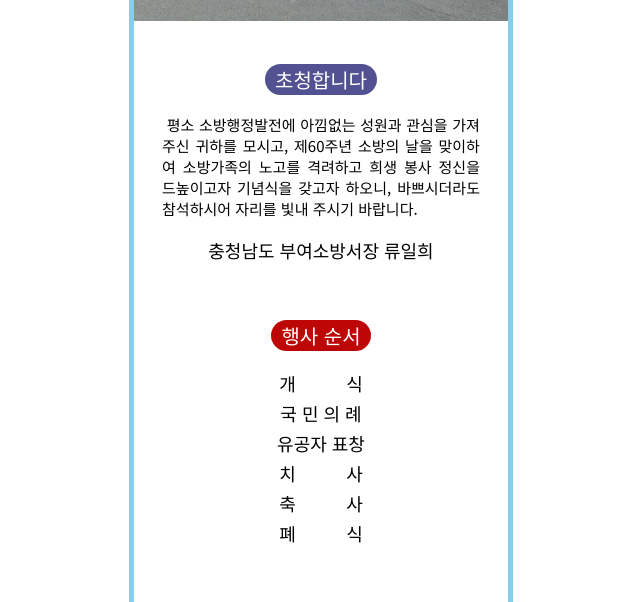
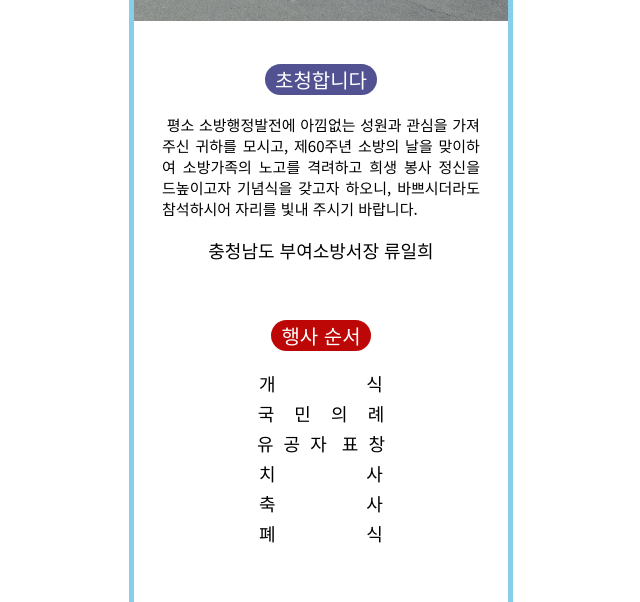
Before and after one commit to sihan827/fireforce-day-invitation, a plain HTML site: page index.html in a window 1280 px wide. Shown: the part 686-1288 px from the top of the page, without its empty margins (319-959 px from the left). Drawn offline with Linux system fonts and the light colour scheme; a web font is replaced by a local one.

Commit message:
modify timeline indent

```diff
--- a/index.html
+++ b/index.html
@@ -34,12 +34,12 @@
                 <span class="festival" id="label">행사 순서</span>
                 <center>
                     <p class="timeline">
-                        개&nbsp;&nbsp;&nbsp;&nbsp;&nbsp;&nbsp;&nbsp;&nbsp;&nbsp;&nbsp;식<br>
-                        국&nbsp;민&nbsp;의&nbsp;례<br>
-                        유공자 표창<br>
-                        치&nbsp;&nbsp;&nbsp;&nbsp;&nbsp;&nbsp;&nbsp;&nbsp;&nbsp;&nbsp;사<br>
-                        축&nbsp;&nbsp;&nbsp;&nbsp;&nbsp;&nbsp;&nbsp;&nbsp;&nbsp;&nbsp;사<br>
-                        폐&nbsp;&nbsp;&nbsp;&nbsp;&nbsp;&nbsp;&nbsp;&nbsp;&nbsp;&nbsp;식
+                        개&nbsp;&nbsp;&nbsp;&nbsp;&nbsp;&nbsp;&nbsp;&nbsp;&nbsp;&nbsp;&nbsp;&nbsp;&nbsp;&nbsp;&nbsp;&nbsp;&nbsp;&nbsp;식<br>
+                        국&nbsp;&nbsp;&nbsp;&nbsp;민&nbsp;&nbsp;&nbsp;&nbsp;의&nbsp;&nbsp;&nbsp;&nbsp;례<br>
+                        유&nbsp;&nbsp;공&nbsp;&nbsp;자&nbsp;&nbsp;&nbsp;표&nbsp;&nbsp;창<br>
+                        치&nbsp;&nbsp;&nbsp;&nbsp;&nbsp;&nbsp;&nbsp;&nbsp;&nbsp;&nbsp;&nbsp;&nbsp;&nbsp;&nbsp;&nbsp;&nbsp;&nbsp;&nbsp;사<br>
+                        축&nbsp;&nbsp;&nbsp;&nbsp;&nbsp;&nbsp;&nbsp;&nbsp;&nbsp;&nbsp;&nbsp;&nbsp;&nbsp;&nbsp;&nbsp;&nbsp;&nbsp;&nbsp;사<br>
+                        폐&nbsp;&nbsp;&nbsp;&nbsp;&nbsp;&nbsp;&nbsp;&nbsp;&nbsp;&nbsp;&nbsp;&nbsp;&nbsp;&nbsp;&nbsp;&nbsp;&nbsp;&nbsp;식
                     </p>
                 </center>
                 <span class="maptitle" id="label">찾아오시는 길</span>
--- a/style.css
+++ b/style.css
@@ -25,7 +25,7 @@ html{
     background-repeat: no-repeat;
     background-size: contain;
     padding-top: 31%;
-    padding-bottom: 10%;
+    padding-bottom: 5%;
     margin-bottom: 3px;
 }
 
@@ -120,7 +120,7 @@ html{
 }
 
 .timeline{
-    width: 30%;
+    width: 50%;
     font-size: 18px;
     font-family: "Noto Sans KR", sans-serif;
     line-height: 30px;
```
